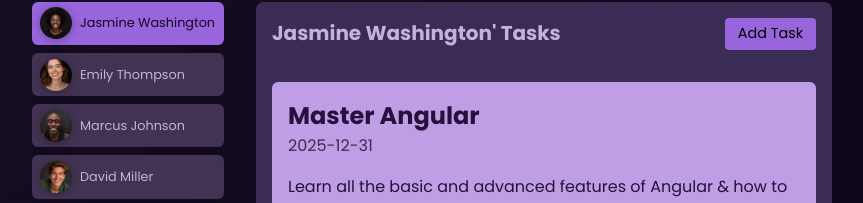
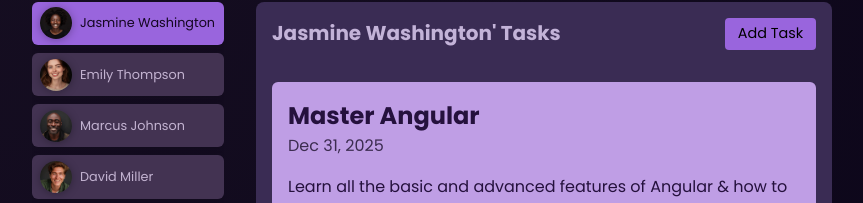
Before and after one commit to mathvsk/easy-task, an Angular app: page / in a window 1280 px wide. Both pictures are taken after a click on the button "Jasmine Washington". Shown: the part 286-489 px from the top of the page, without its empty margins (208-1071 px from the left). Built offline with nearby package versions, Linux system fonts and the light colour scheme.

Commit message:
feat: adicionar pipe de data

```diff
--- a/src/app/components/task/task.component.html
+++ b/src/app/components/task/task.component.html
@@ -1,7 +1,7 @@
 <app-card>
     <article>
         <h2>{{ task.title }}</h2>
-        <time datetime="">{{ task.dueDate }}</time>
+        <time datetime="">{{ task.dueDate | date }}</time>
         <p>{{ task.summary }}</p>
         <p class="actions">
             <button (click)="onCompleteTask()">Complete</button>
--- a/src/app/components/task/task.component.ts
+++ b/src/app/components/task/task.component.ts
@@ -1,10 +1,11 @@
 import { Component, EventEmitter, Input, Output } from '@angular/core';
 import { ITask } from '../../dummy.tasks';
 import { CardComponent } from "../shared/card/card.component";
+import { DatePipe } from '@angular/common';
 
 @Component({
   selector: 'app-task',
-  imports: [CardComponent],
+  imports: [CardComponent, DatePipe],
   templateUrl: './task.component.html',
   styleUrl: './task.component.css'
 })
```
